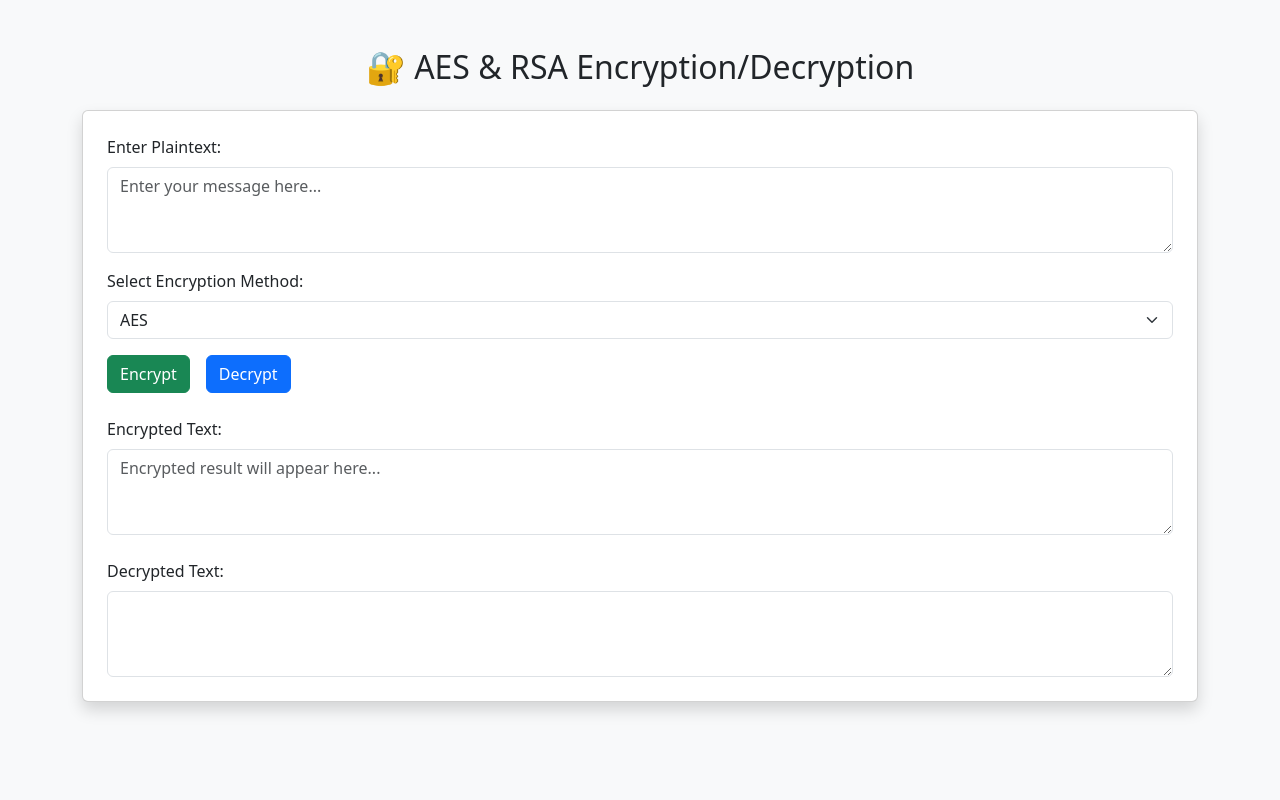
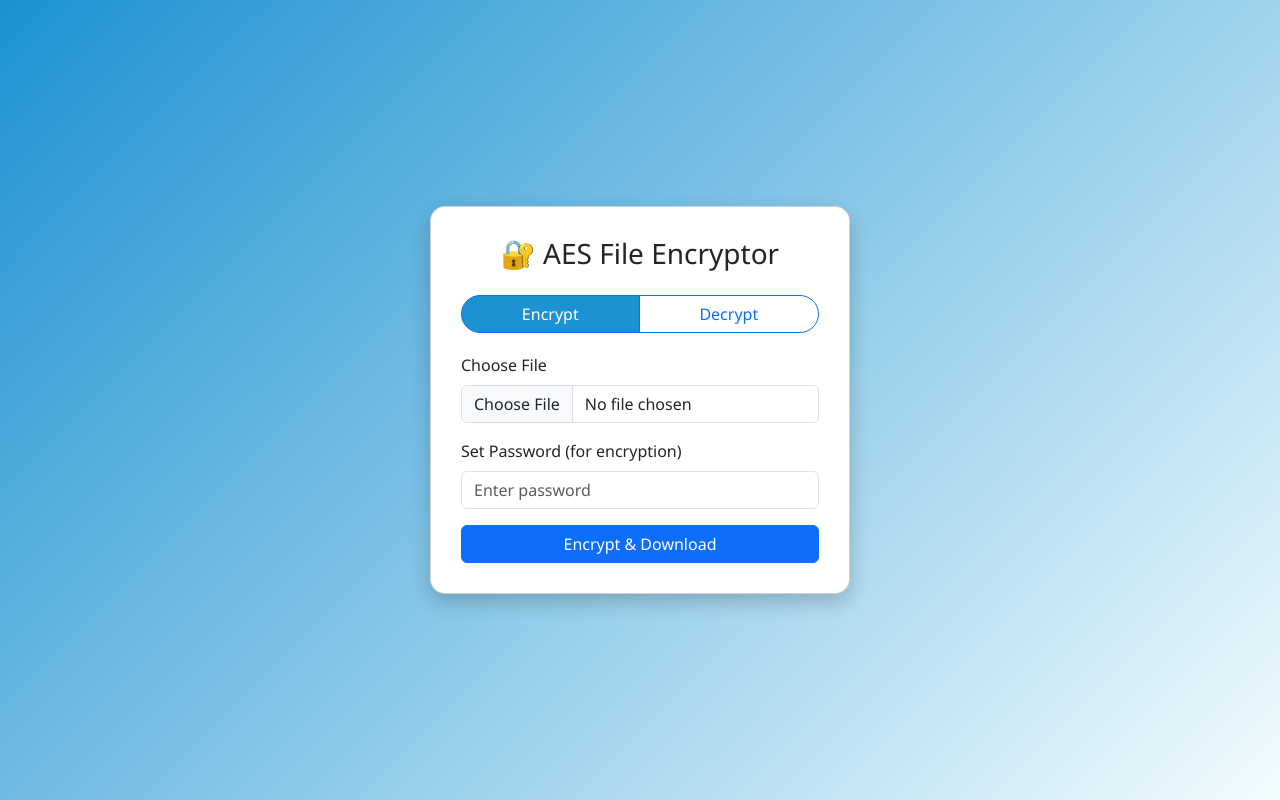
Before and after one commit to ShubhamPatgavkar/Crypto_WebApp, a Flask app: page / in a window 1280 px wide. Run offline with Flask 3, Linux system fonts and the light colour scheme; some libraries are stand-ins or nearby versions.

Commit message:
File encryption funcnatlity added

```diff
--- a/app.py
+++ b/app.py
@@ -1,79 +1,81 @@
-from flask import Flask, render_template, request
-import base64
-from Crypto.Cipher import AES, PKCS1_OAEP
-from Crypto.PublicKey import RSA
+from flask import Flask, render_template, request, send_file, jsonify
+from Crypto.Cipher import AES
+from Crypto.Protocol.KDF import PBKDF2
 from Crypto.Random import get_random_bytes
+import io, struct
 
 app = Flask(__name__)
 
-# ===== AES Helpers =====
-def pad(message):
-    return message + ' ' * (16 - len(message) % 16)
-
-def aes_encrypt(plaintext):
-    key = get_random_bytes(16)
-    cipher = AES.new(key, AES.MODE_EAX)
-    ciphertext, tag = cipher.encrypt_and_digest(pad(plaintext).encode())
-    # Store nonce, tag, and key with ciphertext for decryption
-    package = cipher.nonce + tag + key + ciphertext
-    return base64.b64encode(package).decode()
-
-def aes_decrypt(encrypted_text):
-    try:
-        data = base64.b64decode(encrypted_text)
-        nonce, tag, key, ciphertext = data[:16], data[16:32], data[32:48], data[48:]
-        cipher = AES.new(key, AES.MODE_EAX, nonce=nonce)
-        plaintext = cipher.decrypt_and_verify(ciphertext, tag).decode().rstrip()
-        return plaintext
-    except Exception as e:
-        return f"❌ AES Decryption Failed: {str(e)}"
+# ===== AES Helpers with Password =====
+def derive_key(password, salt):
+    return PBKDF2(password, salt, dkLen=32, count=1000000)  # AES-256
 
 
-# ===== RSA Helpers =====
-def rsa_generate_keys():
-    key = RSA.generate(2048)
-    return key, key.publickey()
+def encrypt_file(file_data, filename, password):
+    salt = get_random_bytes(16)
+    key = derive_key(password.encode(), salt)
 
-rsa_key, rsa_public_key = rsa_generate_keys()
+    cipher = AES.new(key, AES.MODE_EAX)
+    filename_bytes = filename.encode()
+    packed_data = struct.pack("I", len(filename_bytes)) + filename_bytes + file_data
 
-def rsa_encrypt(plaintext):
-    cipher = PKCS1_OAEP.new(rsa_public_key)
-    encrypted = cipher.encrypt(plaintext.encode())
-    return base64.b64encode(encrypted).decode()
+    ciphertext, tag = cipher.encrypt_and_digest(packed_data)
 
-def rsa_decrypt(encrypted_text):
-    try:
-        encrypted_bytes = base64.b64decode(encrypted_text)
-        cipher = PKCS1_OAEP.new(rsa_key)
-        return cipher.decrypt(encrypted_bytes).decode()
-    except Exception as e:
-        return f"❌ RSA Decryption Failed: {str(e)}"
+    encrypted_data = salt + cipher.nonce + tag + ciphertext
+    return io.BytesIO(encrypted_data)
 
 
-# ===== Routes =====
+def decrypt_file(file_data, password):
+    salt, nonce, tag, ciphertext = file_data[:16], file_data[16:32], file_data[32:48], file_data[48:]
+    key = derive_key(password.encode(), salt)
+
+    cipher = AES.new(key, AES.MODE_EAX, nonce=nonce)
+    decrypted_packed = cipher.decrypt_and_verify(ciphertext, tag)
+
+    filename_len = struct.unpack("I", decrypted_packed[:4])[0]
+    filename = decrypted_packed[4:4+filename_len].decode()
+    file_content = decrypted_packed[4+filename_len:]
+
+    return filename, file_content
+
+
 @app.route("/", methods=["GET", "POST"])
 def index():
-    result = {"encrypted": "", "decrypted": ""}
+    if request.method == "POST":
+        mode = request.form.get("mode")
+        password = request.form.get("password")
 
-    if request.method == "POST":
-        text = request.form.get("text")
-        method = request.form.get("method")
-        action = request.form.get("action")
+        if not password:
+            return jsonify({"error": "❌ Please provide a password."}), 400
 
-        if action == "Encrypt":
-            if method == "AES":
-                result["encrypted"] = aes_encrypt(text)
-            elif method == "RSA":
-                result["encrypted"] = rsa_encrypt(text)
+        uploaded_file = request.files["file"]
+        if not uploaded_file:
+            return jsonify({"error": "❌ No file uploaded."}), 400
 
-        elif action == "Decrypt":
-            encrypted_text = request.form.get("encrypted_text")
-            if method == "AES":
-                result["decrypted"] = aes_decrypt(encrypted_text)
-            elif method == "RSA":
-                result["decrypted"] = rsa_decrypt(encrypted_text)
+        if mode == "encrypt":
+            filename = uploaded_file.filename
+            file_data = uploaded_file.read()
+            encrypted_file = encrypt_file(file_data, filename, password)
 
-    return render_template("index.html", result=result)
+            return send_file(
+                encrypted_file,
+                as_attachment=True,
+                download_name=f"{filename}.enc"
+            )
+
+        elif mode == "decrypt":
+            file_data = uploaded_file.read()
+            try:
+                filename, decrypted_data = decrypt_file(file_data, password)
+                return send_file(
+                    io.BytesIO(decrypted_data),
+                    as_attachment=True,
+                    download_name=filename
+                )
+            except Exception:
+                return jsonify({"error": "❌ Decryption failed. Wrong password or corrupted file."}), 400
+
+    return render_template("index.html")
 
 
 if __name__ == "__main__":
--- a/templates/index.html
+++ b/templates/index.html
@@ -1,46 +1,127 @@
 <!DOCTYPE html>
 <html lang="en">
 <head>
-    <meta charset="UTF-8">
-    <meta name="viewport" content="width=device-width, initial-scale=1.0">
-    <title>🔐 AES & RSA Encryption Tool</title>
-    <link href="https://cdn.jsdelivr.net/npm/bootstrap@5.3.0/dist/css/bootstrap.min.css" rel="stylesheet">
+  <meta charset="UTF-8" />
+  <meta name="viewport" content="width=device-width, initial-scale=1.0"/>
+  <title>AES File Encryptor</title>
+  <link href="https://cdn.jsdelivr.net/npm/bootstrap@5.3.0/dist/css/bootstrap.min.css" rel="stylesheet">
+  <script src="https://cdn.jsdelivr.net/npm/sweetalert2@11"></script>
+  <style>
+    body {
+      background: linear-gradient(135deg, #1c92d2, #f2fcfe);
+      font-family: 'Segoe UI', sans-serif;
+      display: flex;
+      justify-content: center;
+      align-items: center;
+      height: 100vh;
+    }
+    .card {
+      border-radius: 15px;
+      padding: 30px;
+      width: 420px;
+      box-shadow: 0 8px 20px rgba(0,0,0,0.2);
+      background: #fff;
+    }
+    .toggle-btn {
+      display: flex;
+      justify-content: center;
+      margin-bottom: 20px;
+    }
+    .btn-mode {
+      flex: 1;
+      border-radius: 25px;
+    }
+    .btn-mode.active {
+      background-color: #1c92d2 !important;
+      color: white !important;
+    }
+  </style>
 </head>
-<body class="bg-light">
+<body>
+  <div class="card">
+    <h3 class="text-center mb-4">🔐 AES File Encryptor</h3>
+    <div class="toggle-btn btn-group">
+      <button id="encryptBtn" class="btn btn-outline-primary btn-mode active">Encrypt</button>
+      <button id="decryptBtn" class="btn btn-outline-primary btn-mode">Decrypt</button>
+    </div>
 
-<div class="container py-5">
-    <h2 class="text-center mb-4">🔐 AES & RSA Encryption/Decryption</h2>
+    <form id="cryptoForm" enctype="multipart/form-data">
+      <input type="hidden" id="mode" name="mode" value="encrypt">
 
-    <form method="POST" class="card p-4 shadow">
-        <div class="mb-3">
-            <label class="form-label">Enter Plaintext:</label>
-            <textarea class="form-control" name="text" rows="3" placeholder="Enter your message here..."></textarea>
-        </div>
+      <div class="mb-3">
+        <label for="file" class="form-label">Choose File</label>
+        <input class="form-control" type="file" id="file" name="file" required>
+      </div>
 
-        <div class="mb-3">
-            <label class="form-label">Select Encryption Method:</label>
-            <select class="form-select" name="method">
-                <option value="AES">AES</option>
-                <option value="RSA">RSA</option>
-            </select>
-        </div>
+      <div class="mb-3">
+        <label for="password" class="form-label" id="passwordLabel">Set Password (for encryption)</label>
+        <input class="form-control" type="password" id="password" name="password" placeholder="Enter password" required>
+      </div>
 
-        <div class="d-flex gap-3">
-            <button type="submit" name="action" value="Encrypt" class="btn btn-success">Encrypt</button>
-            <button type="submit" name="action" value="Decrypt" class="btn btn-primary">Decrypt</button>
-        </div>
+      <button type="submit" class="btn btn-primary w-100" id="submitBtn">Encrypt & Download</button>
+    </form>
+  </div>
 
-        <div class="mt-4">
-            <label class="form-label">Encrypted Text:</label>
-            <textarea class="form-control" name="encrypted_text" rows="3" placeholder="Encrypted result will appear here...">{{ result.encrypted }}</textarea>
-        </div>
+  <script>
+    const encryptBtn = document.getElementById("encryptBtn");
+    const decryptBtn = document.getElementById("decryptBtn");
+    const modeInput = document.getElementById("mode");
+    const submitBtn = document.getElementById("submitBtn");
+    const passwordInput = document.getElementById("password");
+    const passwordLabel = document.getElementById("passwordLabel");
+    const form = document.getElementById("cryptoForm");
 
-        <div class="mt-4">
-            <label class="form-label">Decrypted Text:</label>
-            <textarea class="form-control" rows="3" readonly>{{ result.decrypted }}</textarea>
-        </div>
-    </form>
-</div>
+    encryptBtn.addEventListener("click", () => {
+      encryptBtn.classList.add("active");
+      decryptBtn.classList.remove("active");
+      modeInput.value = "encrypt";
+      submitBtn.textContent = "Encrypt & Download";
+      passwordLabel.textContent = "Set Password (for encryption)";
+      passwordInput.value = ""; // clear password when switching
+    });
 
+    decryptBtn.addEventListener("click", () => {
+      decryptBtn.classList.add("active");
+      encryptBtn.classList.remove("active");
+      modeInput.value = "decrypt";
+      submitBtn.textContent = "Decrypt & Download";
+      passwordLabel.textContent = "Enter Password (for decryption)";
+      passwordInput.value = ""; // clear password when switching
+    });
+
+    form.addEventListener("submit", async (e) => {
+      e.preventDefault();
+      const formData = new FormData(form);
+
+      try {
+        const response = await fetch("/", {
+          method: "POST",
+          body: formData
+        });
+
+        if (!response.ok) {
+          const errorData = await response.json();
+          Swal.fire("Error", errorData.error, "error");
+          return;
+        }
+
+        const disposition = response.headers.get("Content-Disposition");
+        const filename = disposition
+          ? disposition.split("filename=")[1].replace(/"/g, "")
+          : "download.bin";
+
+        const blob = await response.blob();
+        const link = document.createElement("a");
+        link.href = window.URL.createObjectURL(blob);
+        link.download = filename;
+        document.body.appendChild(link);
+        link.click();
+        link.remove();
+
+      } catch (err) {
+        Swal.fire("Error", "Something went wrong. Try again.", "error");
+      }
+    });
+  </script>
 </body>
 </html>
```
Also changed, not shown: static/decrypt.png (added), static/encrypt.png (added).
